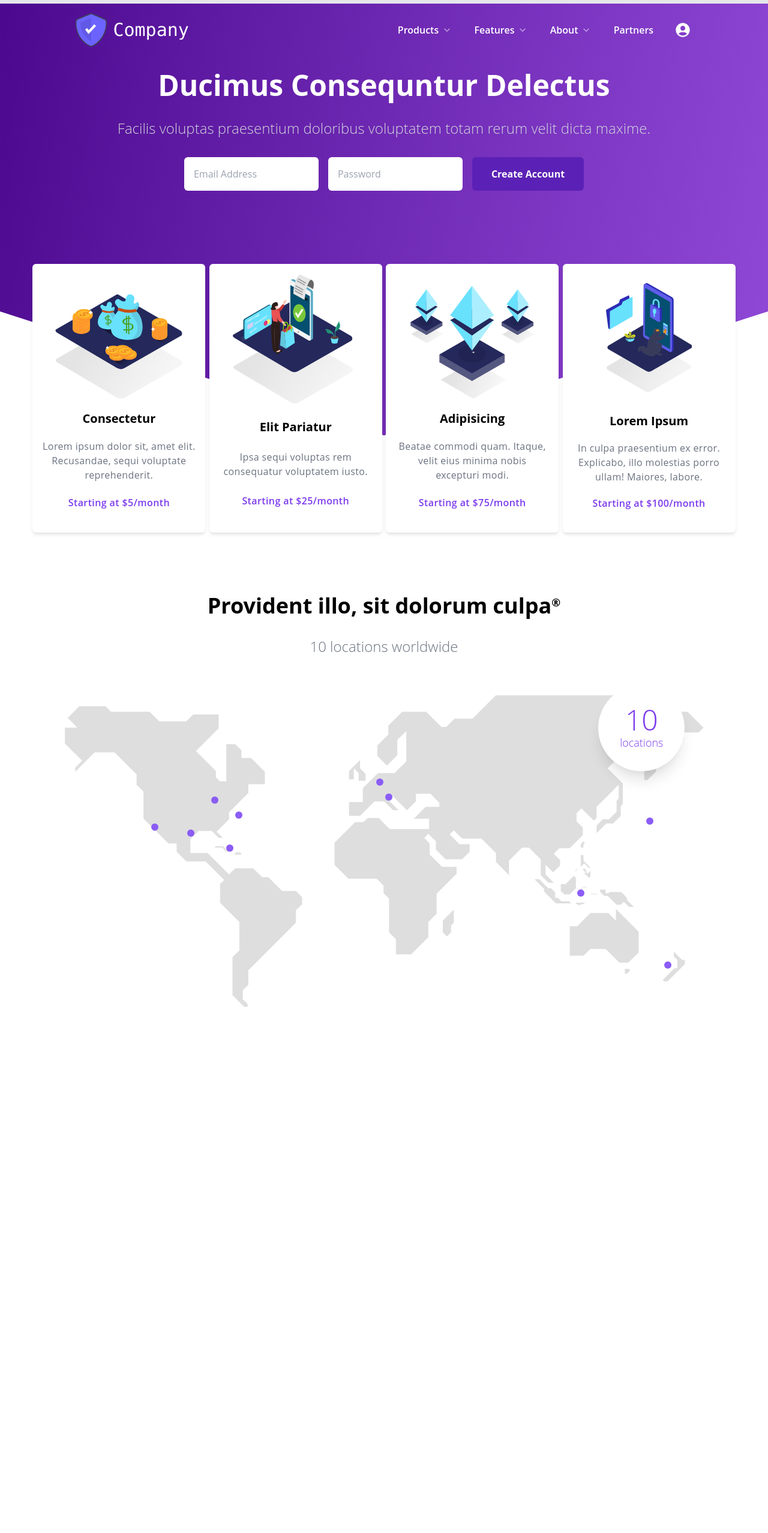
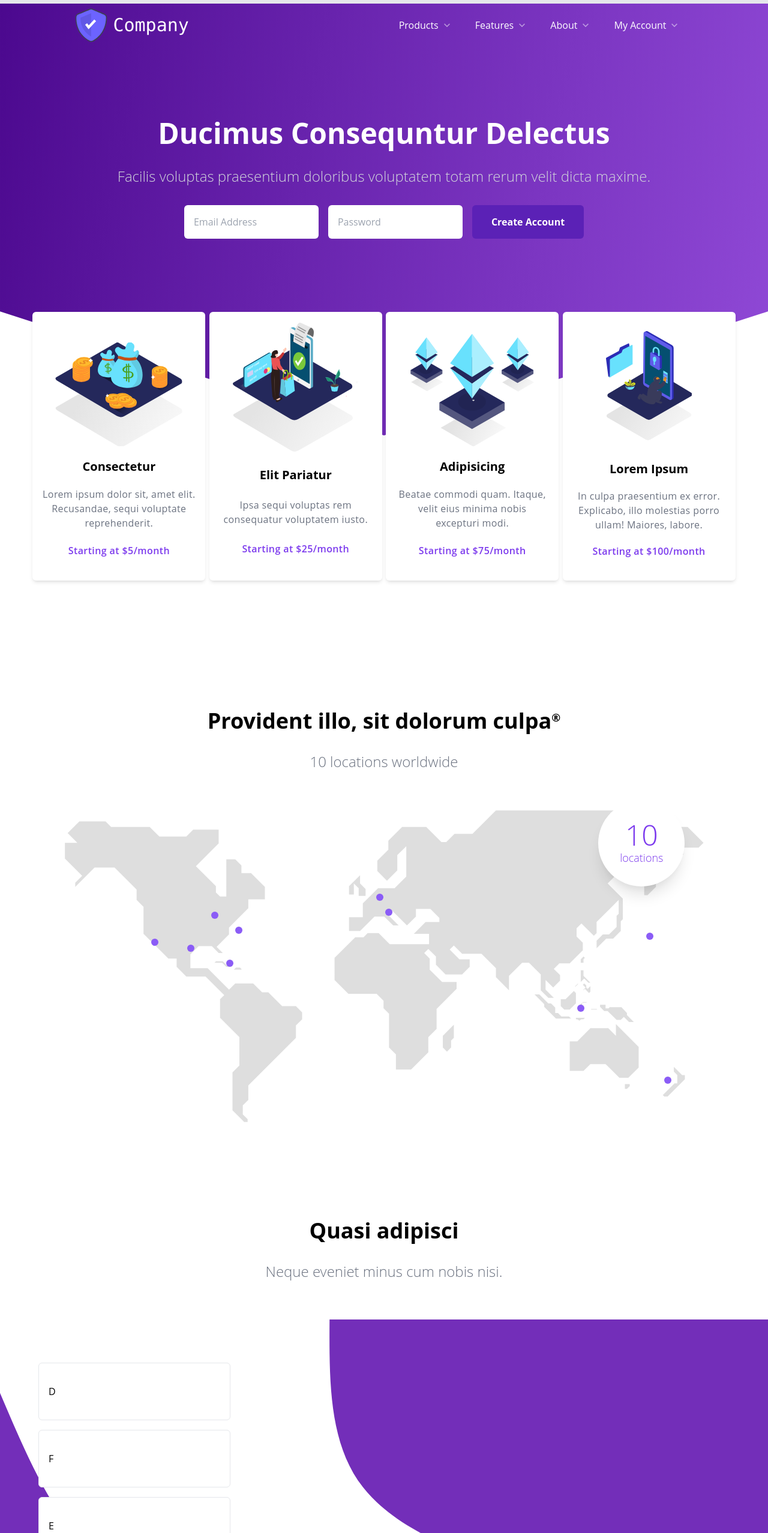
Before and after one commit to felec/landing-template, a React (Create React App) app: page / in a window 1280 px wide. Shown: the part 30-2586 px from the top of the page at 60% size. Before the commit the page ends 1710 px from the top, so only its background shows below. Built offline with nearby package versions, Linux system fonts and the light colour scheme.

Commit message:
add tab section

```diff
--- a/src/App.tsx
+++ b/src/App.tsx
@@ -1,28 +1,10 @@
-/* eslint-disable jsx-a11y/anchor-is-valid */
-import { motion } from 'framer-motion';
-import { MdKeyboardArrowDown } from 'react-icons/md';
-
+import { Banner } from './components/Banner';
 import { Header } from './components/Header';
 import { HeaderCardList } from './components/HeaderCardList';
 import { MapSection } from './components/MapSection';
 import { SignUpForm } from './components/SignUpForm';
-import Background from './assets/polygon_bg.svg';
-
-const langVariants = {
-  hidden: {
-    display: 'none',
-    translateY: 20,
-    opacity: 0,
-  },
-  hover: {
-    display: 'flex',
-    translateY: 10,
-    opacity: 1,
-    transition: {
-      ease: 'easeOut',
-    },
-  },
-};
+import { TabsSection } from './components/TabsSection';
+import Background from './assets/header_bg.svg';
 
 function App() {
   return (
@@ -34,69 +16,11 @@ function App() {
       }}
       className='relative flex flex-col h-full w-full'
     >
-      <div className='flex justify-between items-center px-16 py-2 z-20 bg-gray-200'>
-        <div></div>
-
-        <a href='#' className='flex text-sm'>
-          <div
-            style={{ fontSize: '10px' }}
-            className='text-white bg-purple-600 px-2 rounded-xl'
-          >
-            NEWS
-          </div>
-          <p className='pl-2'>
-            Lorem ipsum dolor sit amet consectetur adipisicing elit
-          </p>
-        </a>
-
-        <div className='relative flex items-center text-xs font-thin text-gray-900'>
-          <a href='#' className='hover:text-purple-600'>
-            Docs
-          </a>
-          <a href='#' className='mx-4 hover:text-purple-600'>
-            Support
-          </a>
-          <div className='self-stretch border border-gray-400 mr-4'></div>
-
-          <p className='opacity-0'>______</p>
-          <motion.div
-            initial='hidden'
-            whileHover='hover'
-            className='flex flex-col w-24'
-            style={{ position: 'absolute', top: '-1px', right: '-54px' }}
-          >
-            <div className='flex items-center hover:text-purple-600 cursor-pointer'>
-              <p>English</p>
-              <MdKeyboardArrowDown size={20} opacity={0.5} />
-            </div>
-
-            <motion.div
-              variants={langVariants}
-              className='flex flex-col font-serif items-center justify-evenly h-40 px-4 text-sm text-gray-500 bg-gray-100 border rounded-lg'
-            >
-              <a href='#' className='hover:text-purple-600'>
-                Português
-              </a>
-              <a href='#' className='hover:text-purple-600'>
-                Español
-              </a>
-              <a href='#' className='hover:text-purple-600'>
-                简体中文
-              </a>
-              <a href='#' className='hover:text-purple-600'>
-                Deutsch
-              </a>
-              <a href='#' className='hover:text-purple-600'>
-                日本語
-              </a>
-            </motion.div>
-          </motion.div>
-        </div>
-      </div>
+      <Banner />
 
       <Header />
 
-      <section className='flex flex-col items-center mt-28'>
+      <section className='flex flex-col items-center mt-48'>
         <h1 className='text-5xl font-bold text-white'>
           Ducimus Consequntur Delectus
         </h1>
@@ -109,11 +33,11 @@ function App() {
         <SignUpForm />
       </section>
 
-      <section className='flex justify-evenly mt-28 px-12'>
-        <HeaderCardList />
-      </section>
+      <HeaderCardList />
 
       <MapSection />
+
+      <TabsSection />
     </div>
   );
 }
--- /dev/null
+++ b/src/components/Banner.tsx
@@ -0,0 +1,83 @@
+/* eslint-disable jsx-a11y/anchor-is-valid */
+import { motion } from 'framer-motion';
+import { MdKeyboardArrowDown } from 'react-icons/md';
+
+const langVariants = {
+  hidden: {
+    display: 'none',
+    translateY: 20,
+    opacity: 0,
+  },
+  hover: {
+    display: 'flex',
+    translateY: 10,
+    opacity: 1,
+    transition: {
+      ease: 'easeOut',
+    },
+  },
+};
+
+export const Banner = () => {
+  return (
+    <div className='flex justify-between items-center px-16 py-2 bg-gray-200 z-50'>
+      <div></div>
+
+      <a href='#' className='flex text-sm'>
+        <div
+          style={{ fontSize: '10px' }}
+          className='text-white bg-purple-600 px-2 rounded-xl'
+        >
+          NEWS
+        </div>
+        <p className='pl-2'>
+          Lorem ipsum dolor sit amet consectetur adipisicing elit
+        </p>
+      </a>
+
+      <div className='relative flex items-center text-xs font-thin text-gray-900'>
+        <a href='#' className='hover:text-purple-600'>
+          Docs
+        </a>
+        <a href='#' className='mx-4 hover:text-purple-600'>
+          Support
+        </a>
+        <div className='self-stretch border border-gray-400 mr-4'></div>
+
+        <p className='opacity-0'>______</p>
+        <motion.div
+          initial='hidden'
+          whileHover='hover'
+          className='flex flex-col w-24'
+          style={{ position: 'absolute', top: '-1px', right: '-54px' }}
+        >
+          <div className='flex items-center hover:text-purple-600 cursor-pointer'>
+            <p>English</p>
+            <MdKeyboardArrowDown size={20} opacity={0.5} />
+          </div>
+
+          <motion.div
+            variants={langVariants}
+            className='flex flex-col font-serif items-center justify-evenly h-40 px-4 text-sm text-gray-500 bg-gray-100 border rounded-lg'
+          >
+            <a href='#' className='hover:text-purple-600'>
+              Português
+            </a>
+            <a href='#' className='hover:text-purple-600'>
+              Español
+            </a>
+            <a href='#' className='hover:text-purple-600'>
+              简体中文
+            </a>
+            <a href='#' className='hover:text-purple-600'>
+              Deutsch
+            </a>
+            <a href='#' className='hover:text-purple-600'>
+              日本語
+            </a>
+          </motion.div>
+        </motion.div>
+      </div>
+    </div>
+  );
+};
--- a/src/components/Header.tsx
+++ b/src/components/Header.tsx
@@ -1,19 +1,44 @@
+import { useEffect } from 'react';
 import { useInView } from 'react-intersection-observer';
+import { useAnimation, motion } from 'framer-motion';
 
 import { HeaderNav } from './HeaderNav';
 import { ReactComponent as Logo } from '../assets/company_logo.svg';
 
 export const Header = () => {
+  const anim = useAnimation();
   const [headRef, headInView] = useInView({ initialInView: true });
 
+  useEffect(() => {
+    if (headInView) {
+      anim.start({
+        backgroundColor: 'transparent',
+        color: '#fff',
+        translateY: 0,
+        boxShadow: '',
+      });
+    } else {
+      anim.start({
+        backgroundColor: '#fff',
+        color: '#000',
+        translateY: -36,
+        boxShadow:
+          '0 1px 3px 0 rgba(0, 0, 0, 0.1), 0 1px 2px 0 rgba(0, 0, 0, 0.06)',
+        transition: {
+          duration: 0.15,
+          ease: 'easeOut',
+        },
+      });
+    }
+  }, [headInView]);
+
   return (
-    <div ref={headRef}>
-      <div
-        className={`fixed w-full flex items-center justify-evenly py-4
-      ${headInView ? '' : 'bg-white shadow-lg transform -translate-y-10'}
-      `}
+    <header ref={headRef} className='z-40'>
+      <motion.div
+        animate={anim}
+        className='fixed w-full flex items-center justify-evenly'
       >
-        <div className='flex items-center text-3xl text-white font-light font-mono cursor-pointer'>
+        <div className='flex items-center my-2 text-3xl font-light font-mono cursor-pointer'>
           <Logo />
           <h2 className='ml-2'>Company</h2>
         </div>
@@ -21,7 +46,7 @@ export const Header = () => {
         <div className='w-20'></div>
 
         <HeaderNav inView={headInView} />
-      </div>
-    </div>
+      </motion.div>
+    </header>
   );
 };
--- a/src/components/HeaderCardList.tsx
+++ b/src/components/HeaderCardList.tsx
@@ -80,11 +80,11 @@ export const HeaderCardList = () => {
   ];
 
   return (
-    <>
+    <section className='flex justify-evenly my-28 px-12'>
       {cards.map((c) => (
         <Card key={c.title} content={c} />
       ))}
-    </>
+    </section>
   );
 };
 
--- a/src/components/HeaderNav.tsx
+++ b/src/components/HeaderNav.tsx
@@ -2,7 +2,6 @@
 import { useState } from 'react';
 import { motion } from 'framer-motion';
 import {
-  MdAccountCircle,
   MdAdminPanelSettings,
   MdAddModerator,
   MdAdsClick,
@@ -25,26 +24,24 @@ export const HeaderNav = ({ inView }: { inView: boolean }) => {
   const [navIndex, setNavIndex] = useState(-1);
 
   const navItems = [
-    { width: 440, height: 240, x: 45, title: 'Products' },
-    { width: 340, height: 240, x: 133, title: 'Features' },
-    { width: 200, height: 240, x: 198, title: 'About' },
+    { width: 440, height: 240, x: -140, title: 'Products' },
+    { width: 340, height: 240, x: 5, title: 'Features' },
+    { width: 200, height: 240, x: 130, title: 'About' },
+    { width: 370, height: 240, x: 255, title: 'My Account' },
   ];
 
   const handleNavLeave = () => setNavIndex(-1);
 
   return (
-    <header onMouseLeave={handleNavLeave} className='relative w-2/5'>
+    <div onMouseLeave={handleNavLeave} className='relative w-2/5'>
       <nav>
-        <ul
-          className={`flex justify-evenly items-center text-md font-semibold ${
-            inView ? 'text-white' : 'text-purple-600'
-          }`}
-        >
+        <ul className={`flex justify-evenly items-center text-md`}>
           {navItems.map((n, i) => {
             return (
               <li
                 key={n.title}
                 onMouseEnter={() => setNavIndex(i)}
+                style={{ margin: inView ? '1rem 0' : '1.5rem 0' }}
                 className='relative flex items-center hover:opacity-50 px-4'
               >
                 <h3 className='pr-1'>{n.title}</h3>
@@ -52,36 +49,38 @@ export const HeaderNav = ({ inView }: { inView: boolean }) => {
               </li>
             );
           })}
-          <li className='flex items-center hover:opacity-50 cursor-pointer'>
-            <h3 className='mx-4'>Partners</h3>
-          </li>
-          <li className='cursor-pointer ml-4'>
-            <MdAccountCircle size={28} />
-          </li>
         </ul>
       </nav>
 
-      {navIndex !== -1 && <HeaderBox info={navItems[navIndex]} />}
-    </header>
+      {navIndex !== -1 && <NavDropDown info={navItems[navIndex]} />}
+    </div>
   );
 };
 
-const HeaderBox = ({ info }: { info: NavItem }) => {
+const boxVariants = {
+  hidden: (info: NavItem) => ({
+    translateX: `${info.x}px`,
+    scaleX: info.width / 384,
+    scaleY: info.height / 240,
+  }),
+  visible: (info: NavItem) => ({
+    translateX: `${info.x}px`,
+    scaleX: info.width / 384,
+    scaleY: info.height / 240,
+    transition: { ease: 'easeOut' },
+  }),
+};
+
+const NavDropDown = ({ info }: { info: NavItem }) => {
   return (
-    <div className='relative -top-4 left-0'>
+    <div className='absolute right-0 left-0'>
       <motion.div
-        initial={{
-          translateX: `${info.x}px`,
-          scaleX: info.width / 384,
-          scaleY: info.height / 240,
-        }}
-        animate={{
-          translateX: `${info.x}px`,
-          scaleX: info.width / 384,
-          scaleY: info.height / 240,
-          transition: { ease: 'easeOut' },
-        }}
-        className='absolute top-4 left-0 h-60 w-96 bg-white shadow-md rounded-md'
+        variants={boxVariants}
+        initial='hidden'
+        animate='visible'
+        custom={info}
+        style={{ position: 'absolute', top: '1px', left: '0' }}
+        className='h-60 w-96 bg-white border border-gray-200 shadow-xl rounded-md'
       ></motion.div>
 
       {renderNavContent(info)}
@@ -96,8 +95,14 @@ const renderNavContent = (info: NavItem) => {
         <motion.div
           initial={{ opacity: 0 }}
           animate={{ opacity: 1, transition: { ease: 'linear' } }}
-          style={{ height: info.height, width: info.width }}
-          className='absolute top-2 left-8 px-4 flex flex-col justify-evenly'
+          style={{
+            height: info.height,
+            width: info.width,
+            position: 'absolute',
+            top: '.25rem',
+            left: '-10rem',
+          }}
+          className='px-4 flex flex-col justify-evenly'
         >
           <div className='flex cursor-pointer hover:opacity-70'>
             <div className='h-12 w-12 flex items-center justify-center bg-blue-300 rounded-full'>
@@ -118,7 +123,7 @@ const renderNavContent = (info: NavItem) => {
             <div className='flex flex-col ml-4'>
               <h3 className='text-lg font-bold text-green-500'>Laudantium</h3>
               <p className='text-sm font-light text-gray-600'>
-                Animi laudantium quae ea sit. Lorem ipsum dolor.
+                Animi laudantium quae, ea sit Lorem ipsum.
               </p>
             </div>
           </div>
@@ -142,8 +147,14 @@ const renderNavContent = (info: NavItem) => {
         <motion.div
           initial={{ opacity: 0 }}
           animate={{ opacity: 1, transition: { ease: 'linear' } }}
-          style={{ height: info.height, width: info.width }}
-          className='absolute top-2 left-40 px-12 py-4 flex flex-col justify-evenly'
+          style={{
+            height: info.height,
+            width: info.width,
+            position: 'absolute',
+            top: '.25rem',
+            left: '1.5rem',
+          }}
+          className='px-12 py-4 flex flex-col justify-evenly'
         >
           <div className='flex flex-col mb-4'>
             <h3 className='text-2xl font-bold text-purple-600'>Architecto</h3>
@@ -187,8 +198,14 @@ const renderNavContent = (info: NavItem) => {
         <motion.div
           initial={{ opacity: 0 }}
           animate={{ opacity: 1, transition: { ease: 'linear' } }}
-          style={{ height: info.height, width: info.width }}
-          className='absolute text-sm top-2 left-72 px-4 flex flex-col justify-evenly'
+          style={{
+            height: info.height,
+            width: info.width,
+            position: 'absolute',
+            top: '.25rem',
+            left: '14rem',
+          }}
+          className='text-sm px-4 flex flex-col justify-evenly'
         >
           <a href='#' className='flex items-center hover:opacity-75'>
             <MdInfo size={20} color={'#6C63FF'} />
@@ -227,6 +244,31 @@ const renderNavContent = (info: NavItem) => {
         </motion.div>
       );
 
+    case 'My Account':
+      return (
+        <motion.div
+          initial={{ opacity: 0 }}
+          animate={{ opacity: 1, transition: { ease: 'linear' } }}
+          style={{
+            height: info.height,
+            width: info.width,
+            position: 'absolute',
+            top: '.25rem',
+            left: '16.5rem',
+          }}
+          className='text-sm px-4 flex flex-col justify-evenly items-center'
+        >
+          <h3 className='text-xl font-bold text-purple-700'>Manage Account</h3>
+
+          <button className='w-5/6 bg-white text-purple-800 font-bold hover:opacity-75 border-2 border-purple-800 rounded-md py-3'>
+            Log In
+          </button>
+          <button className='w-5/6 bg-purple-600 font-bold text-white hover:bg-purple-700 border-purple-800 rounded-md py-3'>
+            Contact Sales
+          </button>
+        </motion.div>
+      );
+
     default:
       break;
   }
--- a/src/components/MapDots.tsx
+++ b/src/components/MapDots.tsx
@@ -45,6 +45,9 @@ const modalVariants = {
   },
 };
 
+export const MapDots = ({ inView }: { inView: boolean }) => {
+  const [count, setCount] = useState(0);
+
   const locs: Coords[] = [
     { x: 145, y: 215, city: 'Los Angeles, CA' },
     { x: 205, y: 225, city: 'Austin, TX' },
@@ -58,9 +61,6 @@ const locs: Coords[] = [
     { x: 970, y: 205, city: 'Tokyo, JP' },
   ];
 
-export const MapDots = ({ inView }: { inView: boolean }) => {
-  const [count, setCount] = useState(0);
-
   useEffect(() => {
     let timer: any;
 
@@ -70,9 +70,7 @@ export const MapDots = ({ inView }: { inView: boolean }) => {
       }, 90);
     }
 
-    return () => {
-      clearTimeout(timer);
-    };
+    return () => clearTimeout(timer);
   }, [inView, count]);
 
   return (
--- /dev/null
+++ b/src/components/TabsSection.tsx
@@ -0,0 +1,50 @@
+import { useState } from 'react';
+import { useInView } from 'react-intersection-observer';
+
+import Background from '../assets/tabs_bg.svg';
+
+export const TabsSection = () => {
+  const [tabIndex, setTabIndex] = useState(0);
+
+  const tabItems = [
+    { title: 'D', content: '' },
+    { title: 'F', content: '' },
+    { title: 'E', content: '' },
+    { title: 'V', content: '' },
+  ];
+
+  const [tabsRef, tabsInView] = useInView({
+    threshold: 0.5,
+    triggerOnce: true,
+  });
+
+  return (
+    <section ref={tabsRef} className='flex flex-col mt-40'>
+      <div className='flex flex-col items-center self-center'>
+        <h2 className='flex text-4xl font-bold'>Quasi adipisci</h2>
+        <p className='text-2xl font-thin text-gray-500 mt-8 mb-16'>
+          Neque eveniet minus cum nobis nisi.
+        </p>
+      </div>
+
+      <div
+        style={{
+          backgroundImage: `url(${Background})`,
+          backgroundSize: 'cover',
+          backgroundRepeat: 'no-repeat',
+        }}
+        className='flex p-16'
+      >
+        <div className='flex flex-col'>
+          {tabItems.map((t) => {
+            return (
+              <div className='flex items-center h-24 w-80 my-2 p-4 bg-white border border-gray-200 hover:border-purple-600 rounded-md cursor-pointer'>
+                {t.title}
+              </div>
+            );
+          })}
+        </div>
+      </div>
+    </section>
+  );
+};
--- a/src/styles/app.css
+++ b/src/styles/app.css
@@ -1,4 +1,4 @@
-@import url('https://fonts.googleapis.com/css?family=Open+Sans:400,600,800');
+@import url('https://fonts.googleapis.com/css?family=Open+Sans:400,500,600,800');
 
 .custom-shape-divider-top-1637614533 {
   position: absolute;
```
Also changed, not shown: src/assets/header_bg.svg (renamed from src/assets/polygon_bg.svg), src/assets/tabs_bg.svg (added). Lines whose indentation alone changed are shown as unchanged.
